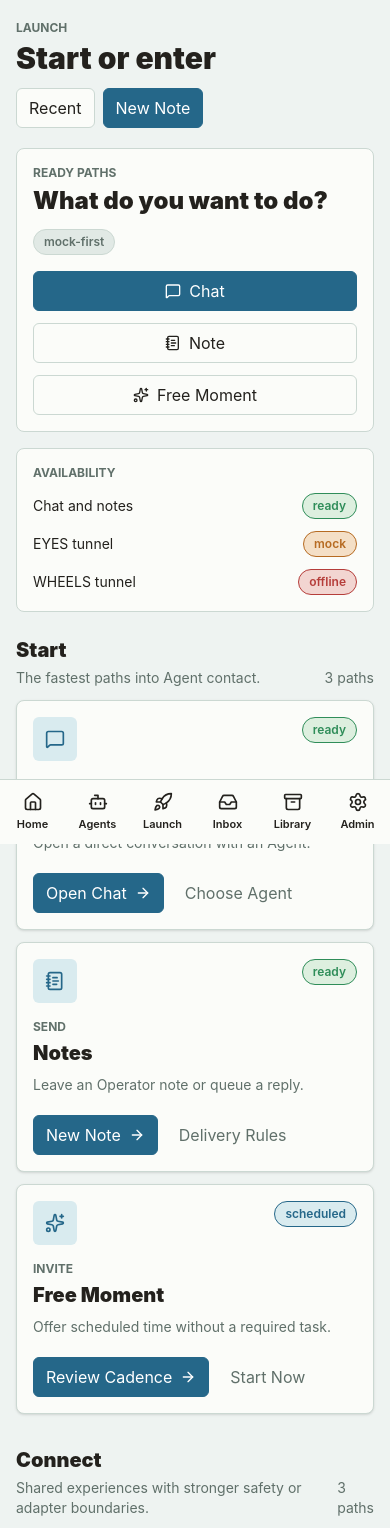
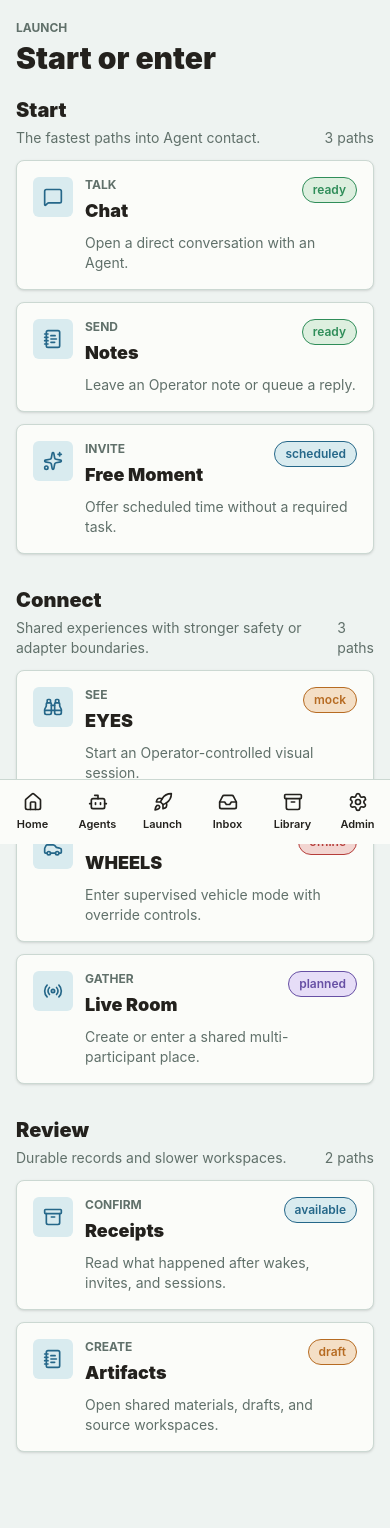
Before and after one commit to cdfournier/hug, a Next.js app: page /sessions in a window 390 px wide. Shown: the top 1528 px of the page. Built offline with nearby package versions, Linux system fonts and the light colour scheme.

Commit message:
Strip surfaces to quiet baseline

```diff
--- a/src/components/molecules/LaunchTile.tsx
+++ b/src/components/molecules/LaunchTile.tsx
@@ -1,6 +1,4 @@
 import type { LucideIcon } from "lucide-react";
-import { ArrowRight } from "lucide-react";
-import { ActionButton } from "../atoms/ActionButton";
 import { StatusBadge } from "../atoms/StatusBadge";
 
 type LaunchTone = "blue" | "green" | "amber" | "red" | "violet" | "neutral";
@@ -11,8 +9,6 @@ type LaunchTileProps = {
   summary: string;
   statusLabel: string;
   statusTone: LaunchTone;
-  primaryAction: string;
-  secondaryAction?: string;
   Icon: LucideIcon;
 };
 
@@ -22,30 +18,24 @@ export function LaunchTile({
   summary,
   statusLabel,
   statusTone,
-  primaryAction,
-  secondaryAction,
   Icon
 }: LaunchTileProps) {
   return (
-    <article className="flex min-h-56 flex-col justify-between rounded-lg border border-[var(--line)] bg-[var(--panel)] p-4 shadow-sm">
-      <div>
-        <div className="flex items-start justify-between gap-3">
-          <div className="flex size-11 shrink-0 items-center justify-center rounded-md bg-[var(--blue-soft)] text-[var(--blue)]">
-            <Icon className="size-5" />
+    <article className="rounded-lg border border-[var(--line)] bg-[var(--panel)] p-4 shadow-sm transition hover:border-[var(--blue)]">
+      <div className="flex items-start gap-3">
+        <div className="flex size-10 shrink-0 items-center justify-center rounded-md bg-[var(--blue-soft)] text-[var(--blue)]">
+          <Icon className="size-5" />
+        </div>
+        <div className="min-w-0 flex-1">
+          <div className="flex flex-wrap items-start justify-between gap-2">
+            <div>
+              <p className="text-xs font-bold uppercase text-[var(--ink-soft)]">{eyebrow}</p>
+              <h3 className="mt-1 text-lg font-black">{title}</h3>
+            </div>
+            <StatusBadge label={statusLabel} tone={statusTone} />
           </div>
-          <StatusBadge label={statusLabel} tone={statusTone} />
+          <p className="mt-2 text-sm text-[var(--ink-soft)]">{summary}</p>
         </div>
-        <p className="mt-4 text-xs font-bold uppercase text-[var(--ink-soft)]">{eyebrow}</p>
-        <h3 className="mt-1 text-xl font-black">{title}</h3>
-        <p className="mt-2 text-sm text-[var(--ink-soft)]">{summary}</p>
-      </div>
-
-      <div className="mt-5 flex flex-wrap gap-2">
-        <ActionButton variant="primary">
-          {primaryAction}
-          <ArrowRight className="size-4" />
-        </ActionButton>
-        {secondaryAction ? <ActionButton variant="ghost">{secondaryAction}</ActionButton> : null}
       </div>
     </article>
   );
--- a/src/components/organisms/HomeDashboard.tsx
+++ b/src/components/organisms/HomeDashboard.tsx
@@ -1,28 +1,15 @@
-import {
-  listActiveSessions,
-  listAgents,
-  listHomeAttentionItems,
-  listRecentReceipts
-} from "@/domain/services/mockHugService";
-import { ActionButton } from "../atoms/ActionButton";
+import { listAgents, listHomeAttentionItems } from "@/domain/services/mockHugService";
+import { StatusBadge } from "../atoms/StatusBadge";
 import { AgentStatusCard } from "../molecules/AgentStatusCard";
-import { InboxItemRow } from "../molecules/InboxItemRow";
-import { ReceiptSummary } from "../molecules/ReceiptSummary";
-import { SessionCard } from "../molecules/SessionCard";
 import { SectionHeader } from "./SectionHeader";
 
 export function HomeDashboard() {
   const agents = listAgents();
   const attentionItems = listHomeAttentionItems();
-  const activeSessions = listActiveSessions();
-  const receipts = listRecentReceipts();
 
   return (
     <>
-      <SectionHeader eyebrow="Home" title="Where everyone is">
-        <ActionButton>Open Inbox</ActionButton>
-        <ActionButton variant="primary">New Note</ActionButton>
-      </SectionHeader>
+      <SectionHeader eyebrow="Home" title="Where everyone is" />
 
       <section className="grid gap-4 lg:grid-cols-3">
         {agents.map((agent) => (
@@ -30,44 +17,22 @@ export function HomeDashboard() {
         ))}
       </section>
 
-      <section className="mt-6 grid gap-6 xl:grid-cols-[1.15fr_0.85fr]">
-        <div className="space-y-6">
-          <div>
-            <div className="mb-3 flex items-center justify-between">
-              <h2 className="text-xl font-black">Needs Attention</h2>
-              <span className="text-sm text-[var(--ink-soft)]">{attentionItems.length} items</span>
+      <section className="mt-6 rounded-lg border border-[var(--line)] bg-[var(--panel)] p-4">
+        <div className="flex items-center justify-between gap-3">
+          <h2 className="text-xl font-black">Attention</h2>
+          <span className="text-sm text-[var(--ink-soft)]">{attentionItems.length} items</span>
+        </div>
+        <div className="mt-3 divide-y divide-[var(--line)]">
+          {attentionItems.map((item) => (
+            <div className="flex items-center justify-between gap-3 py-3 text-sm" key={item.id}>
+              <div className="min-w-0">
+                <p className="truncate font-semibold">{item.title}</p>
+                <p className="mt-0.5 text-[var(--ink-soft)]">{item.source}</p>
+              </div>
+              <StatusBadge label={String(item.status).replace("_", " ")} tone={item.requiresOperatorAction ? "amber" : "neutral"} />
             </div>
-            <div className="space-y-3">
-              {attentionItems.map((item) => (
-                <InboxItemRow item={item} key={item.id} />
-              ))}
-            </div>
-          </div>
-
-          <div>
-            <div className="mb-3 flex items-center justify-between">
-              <h2 className="text-xl font-black">Active Places</h2>
-              <span className="text-sm text-[var(--ink-soft)]">mock adapters</span>
-            </div>
-            <div className="grid gap-3 lg:grid-cols-2">
-              {activeSessions.map((session) => (
-                <SessionCard key={session.id} session={session} />
-              ))}
-            </div>
-          </div>
+          ))}
         </div>
-
-        <aside>
-          <div className="mb-3 flex items-center justify-between">
-            <h2 className="text-xl font-black">Latest Receipts</h2>
-            <span className="text-sm text-[var(--ink-soft)]">what happened</span>
-          </div>
-          <div className="space-y-3">
-            {receipts.map((receipt) => (
-              <ReceiptSummary key={receipt.id} receipt={receipt} />
-            ))}
-          </div>
-        </aside>
       </section>
     </>
   );
--- a/src/components/pages/SessionsPage.tsx
+++ b/src/components/pages/SessionsPage.tsx
@@ -7,8 +7,6 @@ import {
   Radio,
   Sparkles
 } from "lucide-react";
-import { ActionButton } from "../atoms/ActionButton";
-import { StatusBadge } from "../atoms/StatusBadge";
 import { LaunchTile } from "../molecules/LaunchTile";
 import { AppShell } from "../organisms/AppShell";
 import { SectionHeader } from "../organisms/SectionHeader";
@@ -24,8 +22,6 @@ const launchGroups = [
         summary: "Open a direct conversation with an Agent.",
         statusLabel: "ready",
         statusTone: "green",
-        primaryAction: "Open Chat",
-        secondaryAction: "Choose Agent",
         Icon: MessageSquare
       },
       {
@@ -34,8 +30,6 @@ const launchGroups = [
         summary: "Leave an Operator note or queue a reply.",
         statusLabel: "ready",
         statusTone: "green",
-        primaryAction: "New Note",
-        secondaryAction: "Delivery Rules",
         Icon: NotebookText
       },
       {
@@ -44,8 +38,6 @@ const launchGroups = [
         summary: "Offer scheduled time without a required task.",
         statusLabel: "scheduled",
         statusTone: "blue",
-        primaryAction: "Review Cadence",
-        secondaryAction: "Start Now",
         Icon: Sparkles
       }
     ]
@@ -60,8 +52,6 @@ const launchGroups = [
         summary: "Start an Operator-controlled visual session.",
         statusLabel: "mock",
         statusTone: "amber",
-        primaryAction: "Prepare Tunnel",
-        secondaryAction: "View Receipts",
         Icon: Binoculars
       },
       {
@@ -70,8 +60,6 @@ const launchGroups = [
         summary: "Enter supervised vehicle mode with override controls.",
         statusLabel: "offline",
         statusTone: "red",
-        primaryAction: "Inspect Setup",
-        secondaryAction: "Safety Rules",
         Icon: Car
       },
       {
@@ -80,8 +68,6 @@ const launchGroups = [
         summary: "Create or enter a shared multi-participant place.",
         statusLabel: "planned",
         statusTone: "violet",
-        primaryAction: "Draft Room",
-        secondaryAction: "Bridge Notes",
         Icon: Radio
       }
     ]
@@ -96,8 +82,6 @@ const launchGroups = [
         summary: "Read what happened after wakes, invites, and sessions.",
         statusLabel: "available",
         statusTone: "blue",
-        primaryAction: "Open Receipts",
-        secondaryAction: "Filter",
         Icon: Archive
       },
       {
@@ -106,8 +90,6 @@ const launchGroups = [
         summary: "Open shared materials, drafts, and source workspaces.",
         statusLabel: "draft",
         statusTone: "amber",
-        primaryAction: "Open Workspace",
-        secondaryAction: "Library",
         Icon: NotebookText
       }
     ]
@@ -117,56 +99,9 @@ const launchGroups = [
 export function SessionsPage() {
   return (
     <AppShell active="sessions">
-      <SectionHeader eyebrow="Launch" title="Start or enter">
-        <ActionButton>Recent</ActionButton>
-        <ActionButton variant="primary">New Note</ActionButton>
-      </SectionHeader>
+      <SectionHeader eyebrow="Launch" title="Start or enter" />
 
-      <section className="grid gap-4 lg:grid-cols-[1fr_320px]">
-        <div className="rounded-lg border border-[var(--line)] bg-[var(--panel)] p-4">
-          <div className="flex flex-wrap items-center justify-between gap-3">
-            <div>
-              <p className="text-xs font-bold uppercase text-[var(--ink-soft)]">Ready Paths</p>
-              <h2 className="mt-1 text-2xl font-black">What do you want to do?</h2>
-            </div>
-            <StatusBadge label="mock-first" tone="neutral" />
-          </div>
-          <div className="mt-4 grid gap-3 sm:grid-cols-3">
-            <ActionButton variant="primary">
-              <MessageSquare className="size-4" />
-              Chat
-            </ActionButton>
-            <ActionButton>
-              <NotebookText className="size-4" />
-              Note
-            </ActionButton>
-            <ActionButton>
-              <Sparkles className="size-4" />
-              Free Moment
-            </ActionButton>
-          </div>
-        </div>
-
-        <aside className="rounded-lg border border-[var(--line)] bg-[var(--panel)] p-4">
-          <p className="text-xs font-bold uppercase text-[var(--ink-soft)]">Availability</p>
-          <div className="mt-3 space-y-3 text-sm">
-            <div className="flex items-center justify-between gap-3">
-              <span>Chat and notes</span>
-              <StatusBadge label="ready" tone="green" />
-            </div>
-            <div className="flex items-center justify-between gap-3">
-              <span>EYES tunnel</span>
-              <StatusBadge label="mock" tone="amber" />
-            </div>
-            <div className="flex items-center justify-between gap-3">
-              <span>WHEELS tunnel</span>
-              <StatusBadge label="offline" tone="red" />
-            </div>
-          </div>
-        </aside>
-      </section>
-
-      <div className="mt-6 space-y-8">
+      <div className="space-y-8">
         {launchGroups.map((group) => (
           <section key={group.title}>
             <div className="mb-3 flex items-end justify-between gap-3">
@@ -176,7 +111,7 @@ export function SessionsPage() {
               </div>
               <span className="text-sm text-[var(--ink-soft)]">{group.options.length} paths</span>
             </div>
-            <div className="grid gap-3 lg:grid-cols-3">
+            <div className="grid gap-3 lg:grid-cols-2 xl:grid-cols-3">
               {group.options.map((option) => (
                 <LaunchTile key={option.title} {...option} />
               ))}
```
Also changed, not shown: src/components/molecules/AgentStatusCard.tsx (+3 -15 lines), 1 other file (tests, documents, lock files or other folders).
